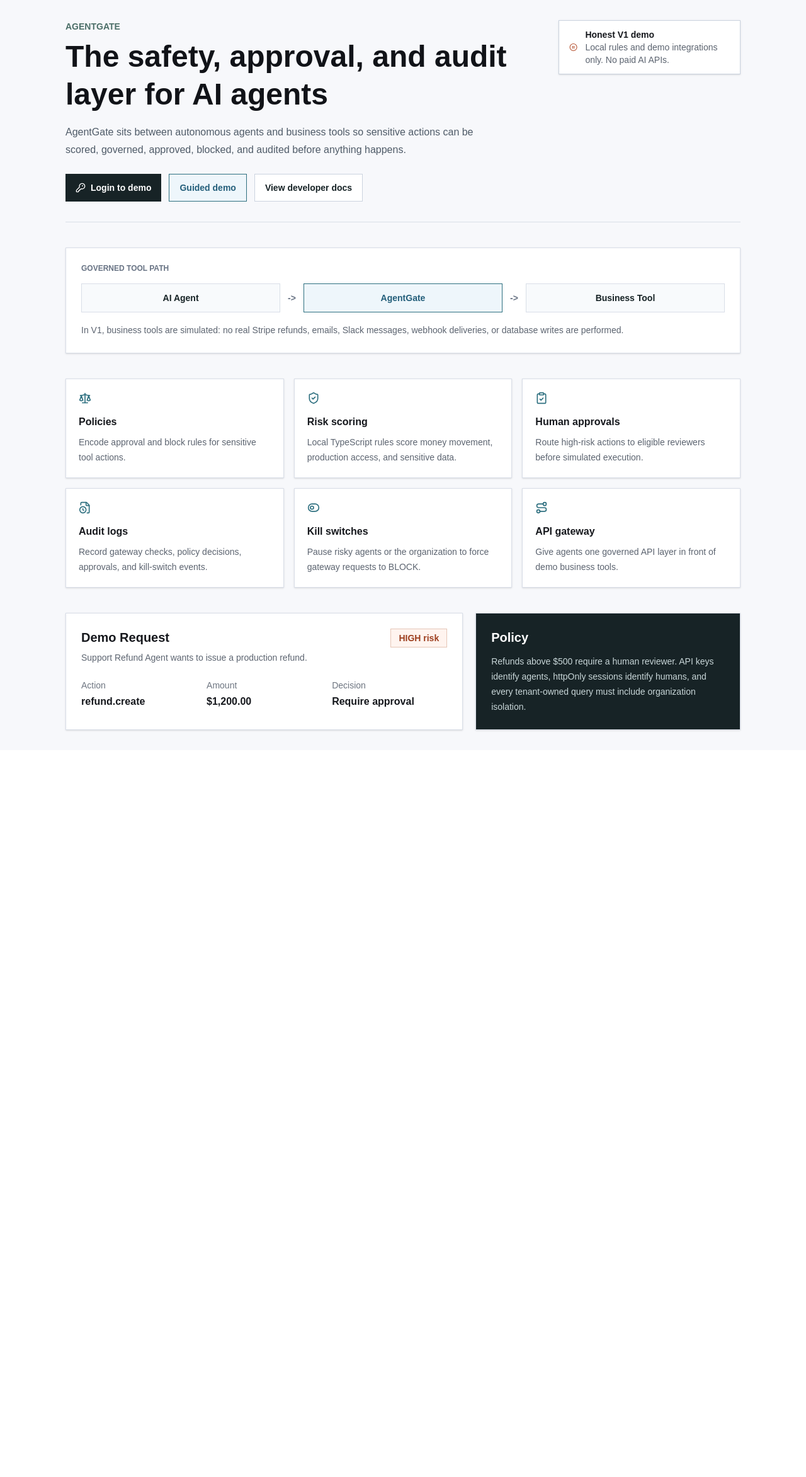
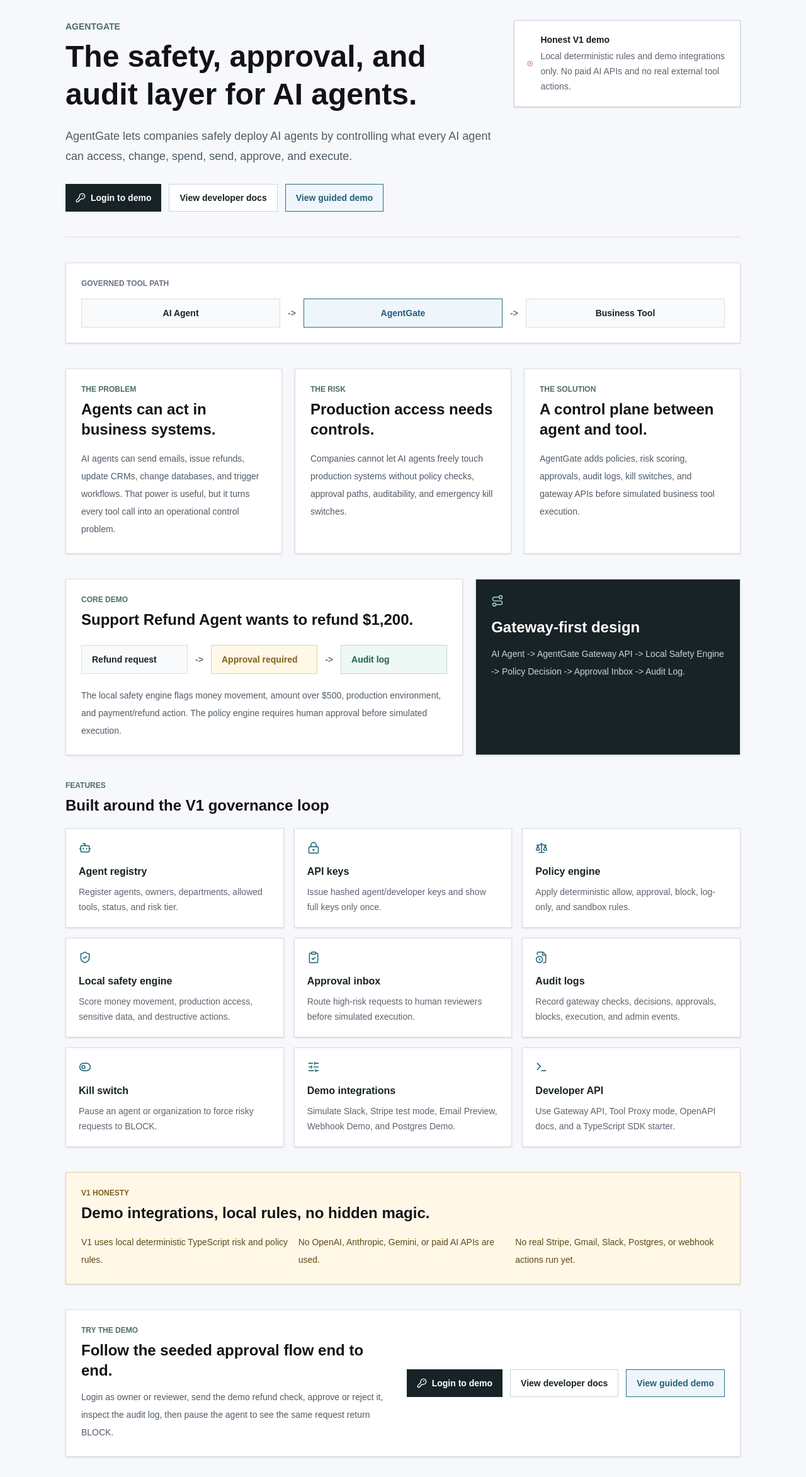
Before and after one commit to joblynk-aiexploration/agentgate, a Next.js app: page / in a window 1280 px wide. Shown: the whole page at 63% size. Before the commit the page ends 1191 px from the top, so only its background shows below. Built offline with nearby package versions, Linux system fonts and the light colour scheme.

Commit message:
style: polish landing and pricing pages

```diff
--- a/src/app/(app)/billing/page.tsx
+++ b/src/app/(app)/billing/page.tsx
@@ -1,4 +1,4 @@
-import { CheckCircle2, CreditCard } from "lucide-react";
+import { AlertTriangle, CheckCircle2, CreditCard } from "lucide-react";
 import { Badge } from "@/components/ui/badge";
 import { Card, CardContent, CardHeader, CardTitle } from "@/components/ui/card";
 import { MetricCard } from "@/components/ui/metric-card";
@@ -13,25 +13,45 @@
     name: "Starter",
     price: "$99/month",
     audience: "Small teams validating agent controls",
-    features: ["Agent registry", "Gateway checks", "Approval inbox"],
+    features: [
+      "Agent registry",
+      "Gateway checks",
+      "Approval inbox",
+      "Audit log basics",
+    ],
   },
   {
     name: "Agency",
     price: "$499/month",
     audience: "Multi-client teams and operators",
-    features: ["More agents", "Policy templates", "Audit exports"],
+    features: [
+      "More agents",
+      "Policy templates",
+      "Audit exports",
+      "Demo integrations",
+    ],
   },
   {
     name: "Business",
     price: "$1,999/month",
     audience: "Production AI operations teams",
-    features: ["Higher volume", "Advanced reports", "Priority controls"],
+    features: [
+      "Higher volume",
+      "Advanced reports",
+      "Kill switch controls",
+      "Developer API",
+    ],
   },
   {
     name: "Enterprise",
     price: "Custom",
     audience: "Large organizations with custom governance",
-    features: ["SAML placeholder", "Custom review flows", "Dedicated support"],
+    features: [
+      "Custom governance planning",
+      "SSO roadmap",
+      "Dedicated review flows",
+      "Deployment support roadmap",
+    ],
   },
 ] as const;
 
@@ -46,7 +66,7 @@
   return (
     <section className="mx-auto flex w-full max-w-7xl flex-col gap-6">
       <PageHeader
-        description="Review the current display-only V1 subscription state. AgentGate V1 does not create live Stripe charges."
+        description="Review V1 placeholder pricing and the current display-only subscription state. No live Stripe billing is implemented."
         eyebrow={membership.organization.slug}
         title="Billing"
       />
@@ -74,21 +94,44 @@
         <CardHeader>
           <CardTitle>V1 billing scope</CardTitle>
         </CardHeader>
-        <CardContent>
-          <p className="text-sm leading-6 text-[#5c6470]">
-            Billing is represented with local subscription data only. No live Stripe
-            checkout, payment methods, invoices, or external billing side effects are
-            implemented in AgentGate V1.
+        <CardContent className="flex items-start gap-3 text-sm leading-6 text-[#5c6470]">
+          <AlertTriangle className="mt-0.5 h-4 w-4 shrink-0 text-[#9d6b1f]" aria-hidden />
+          <p>
+            Billing is represented with local subscription data only. These plans
+            are product placeholders for the demo. AgentGate V1 does not create
+            live Stripe checkout sessions, payment methods, invoices, charges, or
+            external billing side effects.
           </p>
         </CardContent>
       </Card>
 
+      <div>
+        <p className="text-xs font-semibold uppercase text-[#4c6f68]">
+          Placeholder pricing
+        </p>
+        <h2 className="mt-2 text-2xl font-semibold text-[#111318]">
+          Plans for explaining packaging, not charging customers in V1
+        </h2>
+      </div>
+
       <div className="grid gap-4 md:grid-cols-2 xl:grid-cols-4">
         {plans.map((plan) => (
-          <Card key={plan.name}>
+          <Card
+            className={
+              plan.name === "Business" ? "border-[#2d6f7f] shadow-md" : undefined
+            }
+            key={plan.name}
+          >
             <CardHeader>
               <div className="flex items-start justify-between gap-3">
-                <CardTitle>{plan.name}</CardTitle>
+                <div>
+                  <CardTitle>{plan.name}</CardTitle>
+                  {plan.name === "Business" ? (
+                    <p className="mt-1 text-xs font-semibold uppercase text-[#2d6f7f]">
+                      Demo default
+                    </p>
+                  ) : null}
+                </div>
                 {formatEnumLabel(subscription?.plan ?? membership.organization.plan) ===
                 plan.name ? (
                   <Badge tone="green">Current</Badge>
@@ -102,6 +145,9 @@
                 {plan.price}
               </p>
               <p className="mt-2 text-sm leading-6 text-[#5c6470]">{plan.audience}</p>
+              <p className="mt-3 text-xs font-semibold uppercase text-[#687384]">
+                V1 placeholder
+              </p>
               <ul className="mt-5 grid gap-3 text-sm text-[#34404a]">
                 {plan.features.map((feature) => (
                   <li className="flex items-center gap-2" key={feature}>
--- a/src/app/page.tsx
+++ b/src/app/page.tsx
@@ -1,66 +1,103 @@
+import Link from "next/link";
 import {
+  Bot,
   ClipboardCheck,
   FileClock,
   KeyRound,
+  LockKeyhole,
   PauseCircle,
+  Route,
   Scale,
-  Route,
   ShieldCheck,
+  SlidersHorizontal,
+  Terminal,
   ToggleLeft,
 } from "lucide-react";
-import Link from "next/link";
 
-const flowSteps = [
+const features = [
   {
-    title: "Policies",
-    detail: "Encode approval and block rules for sensitive tool actions.",
+    title: "Agent registry",
+    detail: "Register agents, owners, departments, allowed tools, status, and risk tier.",
+    icon: Bot,
+  },
+  {
+    title: "API keys",
+    detail: "Issue hashed agent/developer keys and show full keys only once.",
+    icon: LockKeyhole,
+  },
+  {
+    title: "Policy engine",
+    detail: "Apply deterministic allow, approval, block, log-only, and sandbox rules.",
     icon: Scale,
   },
   {
-    title: "Risk scoring",
-    detail: "Local TypeScript rules score money movement, production access, and sensitive data.",
+    title: "Local safety engine",
+    detail: "Score money movement, production access, sensitive data, and destructive actions.",
     icon: ShieldCheck,
   },
   {
-    title: "Human approvals",
-    detail: "Route high-risk actions to eligible reviewers before simulated execution.",
+    title: "Approval inbox",
+    detail: "Route high-risk requests to human reviewers before simulated execution.",
     icon: ClipboardCheck,
   },
   {
     title: "Audit logs",
-    detail: "Record gateway checks, policy decisions, approvals, and kill-switch events.",
+    detail: "Record gateway checks, decisions, approvals, blocks, execution, and admin events.",
     icon: FileClock,
   },
   {
-    title: "Kill switches",
-    detail: "Pause risky agents or the organization to force gateway requests to BLOCK.",
+    title: "Kill switch",
+    detail: "Pause an agent or organization to force risky requests to BLOCK.",
     icon: ToggleLeft,
   },
   {
-    title: "API gateway",
-    detail: "Give agents one governed API layer in front of demo business tools.",
-    icon: Route,
+    title: "Demo integrations",
+    detail: "Simulate Slack, Stripe test mode, Email Preview, Webhook Demo, and Postgres Demo.",
+    icon: SlidersHorizontal,
+  },
+  {
+    title: "Developer API",
+    detail: "Use Gateway API, Tool Proxy mode, OpenAPI docs, and a TypeScript SDK starter.",
+    icon: Terminal,
   },
 ];
+
+function SectionCard({
+  children,
+  eyebrow,
+  title,
+}: {
+  children: React.ReactNode;
+  eyebrow: string;
+  title: string;
+}) {
+  return (
+    <section className="border border-[#d9dee8] bg-white p-6 shadow-sm">
+      <p className="text-xs font-semibold uppercase text-[#4c6f68]">{eyebrow}</p>
+      <h2 className="mt-2 text-2xl font-semibold text-[#111318]">{title}</h2>
+      <div className="mt-4 text-sm leading-7 text-[#4f5b68]">{children}</div>
+    </section>
+  );
+}
 
 export default function Home() {
   return (
     <main className="min-h-screen bg-[#f7f8fb] text-[#16181d]">
       <section className="mx-auto flex w-full max-w-6xl flex-col gap-10 px-6 py-8 sm:px-8 lg:px-10">
-        <header className="flex flex-col gap-6 border-b border-[#d9dee8] pb-8 md:flex-row md:items-start md:justify-between">
-          <div className="max-w-3xl">
+        <header className="grid gap-8 border-b border-[#d9dee8] pb-10 lg:grid-cols-[1fr_360px] lg:items-start">
+          <div>
             <p className="text-sm font-semibold uppercase text-[#4c6f68]">
               AgentGate
             </p>
-            <h1 className="mt-2 text-4xl font-semibold leading-tight text-[#111318] sm:text-5xl">
-              The safety, approval, and audit layer for AI agents
+            <h1 className="mt-2 max-w-4xl text-4xl font-semibold leading-tight text-[#111318] sm:text-5xl">
+              The safety, approval, and audit layer for AI agents.
             </h1>
-            <p className="mt-4 max-w-2xl text-base leading-7 text-[#4f5b68]">
-              AgentGate sits between autonomous agents and business tools so
-              sensitive actions can be scored, governed, approved, blocked, and
-              audited before anything happens.
+            <p className="mt-5 max-w-3xl text-lg leading-8 text-[#4f5b68]">
+              AgentGate lets companies safely deploy AI agents by controlling
+              what every AI agent can access, change, spend, send, approve, and
+              execute.
             </p>
-            <div className="mt-6 flex flex-wrap gap-3">
+            <div className="mt-7 flex flex-wrap gap-3">
               <Link
                 className="inline-flex h-11 items-center justify-center gap-2 bg-[#172326] px-4 text-sm font-semibold text-white transition hover:bg-[#22363b]"
                 href="/login"
@@ -69,28 +106,32 @@
                 Login to demo
               </Link>
               <Link
-                className="inline-flex h-11 items-center justify-center border border-[#2d6f7f] bg-[#eef6fb] px-4 text-sm font-semibold text-[#245f7b] transition hover:bg-[#dceff6]"
-                href="/demo"
-              >
-                Guided demo
-              </Link>
-              <Link
                 className="inline-flex h-11 items-center justify-center border border-[#cbd3df] bg-white px-4 text-sm font-semibold text-[#172326] transition hover:bg-[#f5f7fb]"
                 href="/developer/docs"
               >
                 View developer docs
               </Link>
+              <Link
+                className="inline-flex h-11 items-center justify-center border border-[#2d6f7f] bg-[#eef6fb] px-4 text-sm font-semibold text-[#245f7b] transition hover:bg-[#dceff6]"
+                href="/demo"
+              >
+                View guided demo
+              </Link>
             </div>
           </div>
-          <div className="flex w-full max-w-sm items-center gap-3 border border-[#cbd3df] bg-white px-4 py-3 shadow-sm md:w-auto">
+
+          <aside className="border border-[#cbd3df] bg-white p-5 shadow-sm">
+            <div className="flex items-center gap-3">
               <PauseCircle className="h-5 w-5 text-[#b65332]" aria-hidden />
               <div>
                 <p className="text-sm font-semibold">Honest V1 demo</p>
-              <p className="text-sm text-[#5c6470]">
-                Local rules and demo integrations only. No paid AI APIs.
+                <p className="mt-1 text-sm leading-6 text-[#5c6470]">
+                  Local deterministic rules and demo integrations only. No paid
+                  AI APIs and no real external tool actions.
                 </p>
               </div>
             </div>
+          </aside>
         </header>
 
         <section className="border border-[#d9dee8] bg-white p-6 shadow-sm">
@@ -110,68 +151,149 @@
               Business Tool
             </div>
           </div>
-          <p className="mt-4 text-sm leading-6 text-[#5c6470]">
-            In V1, business tools are simulated: no real Stripe refunds, emails,
-            Slack messages, webhook deliveries, or database writes are performed.
-          </p>
         </section>
 
-        <div className="grid gap-4 md:grid-cols-2 xl:grid-cols-3">
-          {flowSteps.map((step) => {
-            const Icon = step.icon;
+        <div className="grid gap-5 lg:grid-cols-3">
+          <SectionCard eyebrow="The problem" title="Agents can act in business systems.">
+            <p>
+              AI agents can send emails, issue refunds, update CRMs, change
+              databases, and trigger workflows. That power is useful, but it
+              turns every tool call into an operational control problem.
+            </p>
+          </SectionCard>
+          <SectionCard eyebrow="The risk" title="Production access needs controls.">
+            <p>
+              Companies cannot let AI agents freely touch production systems
+              without policy checks, approval paths, auditability, and emergency
+              kill switches.
+            </p>
+          </SectionCard>
+          <SectionCard eyebrow="The solution" title="A control plane between agent and tool.">
+            <p>
+              AgentGate adds policies, risk scoring, approvals, audit logs, kill
+              switches, and gateway APIs before simulated business tool
+              execution.
+            </p>
+          </SectionCard>
+        </div>
+
+        <section className="grid gap-5 lg:grid-cols-[1.2fr_0.8fr]">
+          <div className="border border-[#d9dee8] bg-white p-6 shadow-sm">
+            <p className="text-xs font-semibold uppercase text-[#4c6f68]">
+              Core demo
+            </p>
+            <h2 className="mt-2 text-2xl font-semibold text-[#111318]">
+              Support Refund Agent wants to refund $1,200.
+            </h2>
+            <div className="mt-6 grid gap-3 text-sm font-semibold text-[#172326] md:grid-cols-[1fr_auto_1fr_auto_1fr] md:items-center">
+              <div className="border border-[#d9dee8] bg-[#f8fafc] px-4 py-3">
+                Refund request
+              </div>
+              <span className="hidden text-[#687384] md:block">-&gt;</span>
+              <div className="border border-[#e6d1a7] bg-[#fff8e7] px-4 py-3 text-[#83611b]">
+                Approval required
+              </div>
+              <span className="hidden text-[#687384] md:block">-&gt;</span>
+              <div className="border border-[#b9d8ce] bg-[#eef8f4] px-4 py-3 text-[#20634f]">
+                Audit log
+              </div>
+            </div>
+            <p className="mt-5 text-sm leading-7 text-[#4f5b68]">
+              The local safety engine flags money movement, amount over $500,
+              production environment, and payment/refund action. The policy
+              engine requires human approval before simulated execution.
+            </p>
+          </div>
+
+          <div className="border border-[#d9dee8] bg-[#172326] p-6 text-white shadow-sm">
+            <Route className="h-5 w-5 text-[#8fc7bd]" aria-hidden />
+            <h2 className="mt-4 text-2xl font-semibold">Gateway-first design</h2>
+            <p className="mt-3 text-sm leading-7 text-[#c8d6d8]">
+              AI Agent -&gt; AgentGate Gateway API -&gt; Local Safety Engine
+              -&gt; Policy Decision -&gt; Approval Inbox -&gt; Audit Log.
+            </p>
+          </div>
+        </section>
+
+        <section>
+          <div className="flex flex-col gap-2">
+            <p className="text-xs font-semibold uppercase text-[#4c6f68]">Features</p>
+            <h2 className="text-2xl font-semibold text-[#111318]">
+              Built around the V1 governance loop
+            </h2>
+          </div>
+          <div className="mt-5 grid gap-4 md:grid-cols-2 xl:grid-cols-3">
+            {features.map((feature) => {
+              const Icon = feature.icon;
 
               return (
                 <article
                   className="border border-[#d9dee8] bg-white p-5 shadow-sm"
-                key={step.title}
+                  key={feature.title}
                 >
                   <Icon className="h-5 w-5 text-[#2d6f7f]" aria-hidden />
-                <h2 className="mt-4 text-base font-semibold">{step.title}</h2>
+                  <h3 className="mt-4 text-base font-semibold text-[#172326]">
+                    {feature.title}
+                  </h3>
                   <p className="mt-2 text-sm leading-6 text-[#5c6470]">
-                  {step.detail}
+                    {feature.detail}
                   </p>
                 </article>
               );
             })}
           </div>
+        </section>
 
-        <section className="grid gap-5 lg:grid-cols-[1.2fr_0.8fr]">
-          <div className="border border-[#d9dee8] bg-white p-6 shadow-sm">
-            <div className="flex items-start justify-between gap-4">
+        <section className="border border-[#e6d1a7] bg-[#fff8e7] p-6 shadow-sm">
+          <p className="text-xs font-semibold uppercase text-[#83611b]">
+            V1 honesty
+          </p>
+          <h2 className="mt-2 text-2xl font-semibold text-[#111318]">
+            Demo integrations, local rules, no hidden magic.
+          </h2>
+          <div className="mt-4 grid gap-3 text-sm leading-7 text-[#624916] md:grid-cols-3">
+            <p>V1 uses local deterministic TypeScript risk and policy rules.</p>
+            <p>No OpenAI, Anthropic, Gemini, or paid AI APIs are used.</p>
+            <p>No real Stripe, Gmail, Slack, Postgres, or webhook actions run yet.</p>
+          </div>
+        </section>
+
+        <section className="border border-[#d9dee8] bg-white p-6 shadow-sm">
+          <div className="grid gap-6 lg:grid-cols-[1fr_auto] lg:items-center">
             <div>
-                <h2 className="text-xl font-semibold">Demo Request</h2>
-                <p className="mt-2 text-sm text-[#5c6470]">
-                  Support Refund Agent wants to issue a production refund.
+              <p className="text-xs font-semibold uppercase text-[#4c6f68]">
+                Try the demo
+              </p>
+              <h2 className="mt-2 text-2xl font-semibold text-[#111318]">
+                Follow the seeded approval flow end to end.
+              </h2>
+              <p className="mt-3 text-sm leading-7 text-[#4f5b68]">
+                Login as owner or reviewer, send the demo refund check, approve
+                or reject it, inspect the audit log, then pause the agent to see
+                the same request return BLOCK.
               </p>
             </div>
-              <span className="border border-[#e6c6b7] bg-[#fff4ef] px-3 py-1 text-sm font-semibold text-[#9d3f1f]">
-                HIGH risk
-              </span>
+            <div className="flex flex-wrap gap-3">
+              <Link
+                className="inline-flex h-11 items-center justify-center gap-2 bg-[#172326] px-4 text-sm font-semibold text-white transition hover:bg-[#22363b]"
+                href="/login"
+              >
+                <KeyRound className="h-4 w-4" aria-hidden />
+                Login to demo
+              </Link>
+              <Link
+                className="inline-flex h-11 items-center justify-center border border-[#cbd3df] bg-white px-4 text-sm font-semibold text-[#172326] transition hover:bg-[#f5f7fb]"
+                href="/developer/docs"
+              >
+                View developer docs
+              </Link>
+              <Link
+                className="inline-flex h-11 items-center justify-center border border-[#2d6f7f] bg-[#eef6fb] px-4 text-sm font-semibold text-[#245f7b] transition hover:bg-[#dceff6]"
+                href="/demo"
+              >
+                View guided demo
+              </Link>
             </div>
-
-            <dl className="mt-6 grid gap-4 sm:grid-cols-3">
-              <div>
-                <dt className="text-sm text-[#6d7580]">Action</dt>
-                <dd className="mt-1 font-semibold">refund.create</dd>
-              </div>
-              <div>
-                <dt className="text-sm text-[#6d7580]">Amount</dt>
-                <dd className="mt-1 font-semibold">$1,200.00</dd>
-              </div>
-              <div>
-                <dt className="text-sm text-[#6d7580]">Decision</dt>
-                <dd className="mt-1 font-semibold">Require approval</dd>
-              </div>
-            </dl>
-          </div>
-
-          <div className="border border-[#d9dee8] bg-[#172326] p-6 text-white shadow-sm">
-            <h2 className="text-xl font-semibold">Policy</h2>
-            <p className="mt-3 text-sm leading-6 text-[#c8d6d8]">
-              Refunds above $500 require a human reviewer. API keys identify
-              agents, httpOnly sessions identify humans, and every tenant-owned
-              query must include organization isolation.
-            </p>
           </div>
         </section>
       </section>
```
Lines whose indentation alone changed are shown as unchanged.
